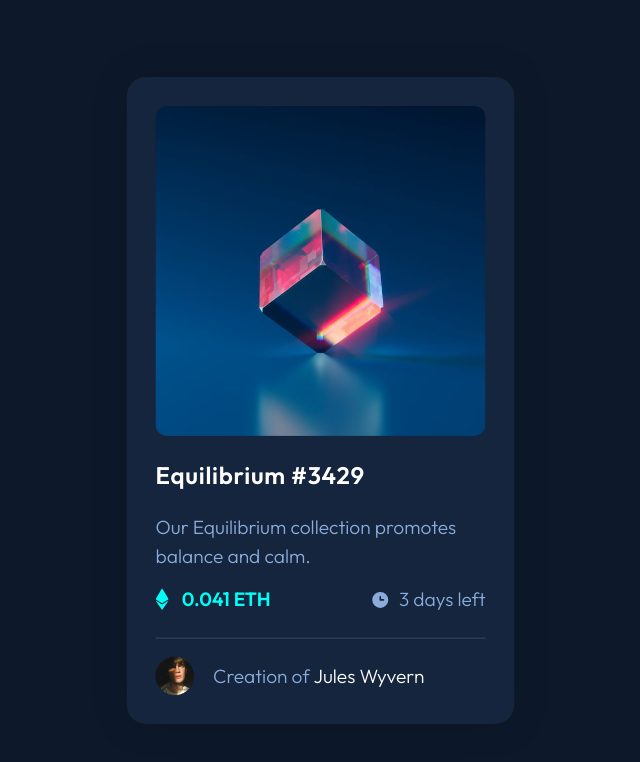
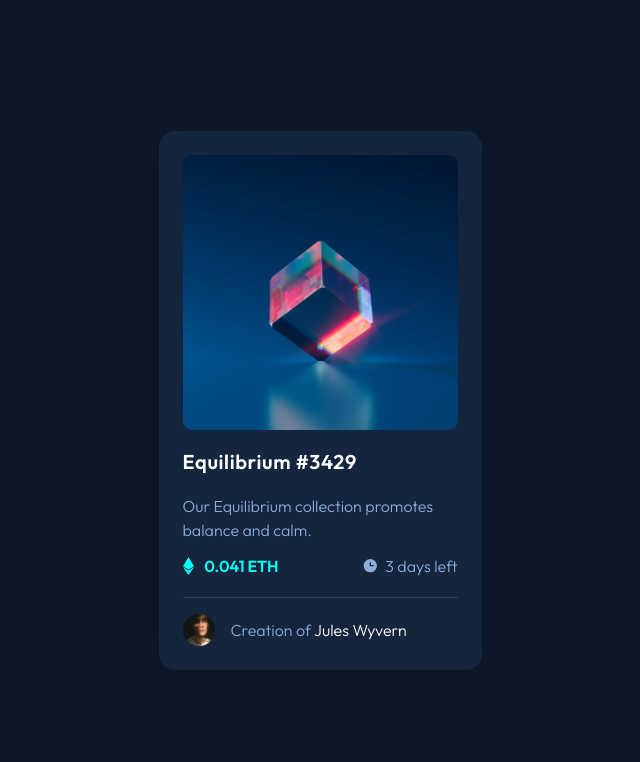
Before and after one commit to mruczekpln/frontendmentor-nft-preview, a plain HTML site: page index.html in a window 1280 px wide. Shown: the whole page, without its empty margins (320-960 px from the left). Drawn offline with Linux system fonts and the light colour scheme.

Commit message:
solution

```diff
--- a/index.html
+++ b/index.html
@@ -15,6 +15,7 @@
 <body>
   <!-- MAIN CODE -->
 
+  <main> <!-- added with lil bit of help at slack community thx<3 -->
     <div class="card-content">
       <img src="images/image-equilibrium.jpg" alt="" class="card-content-img">
 
@@ -54,6 +55,7 @@
         </p>
       </div>
     </div>
+  </main>
 </body>
 
 </html>
--- a/styles/main.css
+++ b/styles/main.css
@@ -18,7 +18,6 @@ p {
 }
 
 .card-content {
-  transform: scale(1.2);
   width: 275px;
   height: auto;
   background-color: #14253d;
```
Lines whose indentation alone changed are shown as unchanged.
